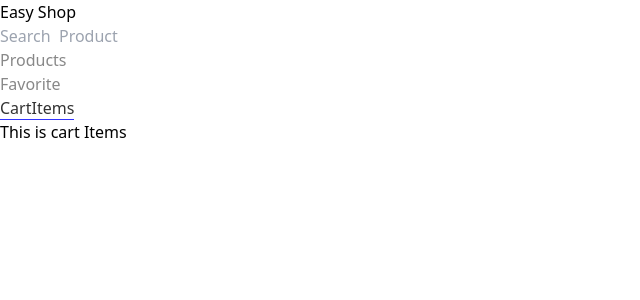
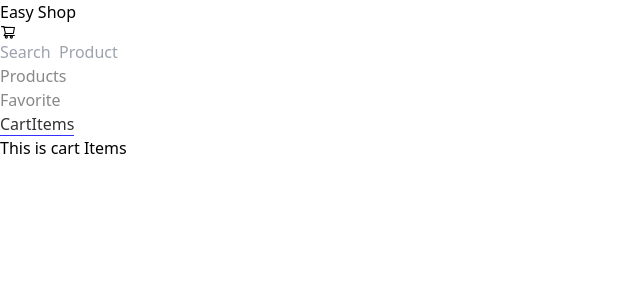
Before and after one commit to HtetWaiYan7191/easy-shop, a React (Vite) app in the folder easy-shop/: page /cartItems in a window 1280 px wide. Shown: the top 300 px of the page, without its empty margins (0-640 px from the left). Built offline with nearby package versions, Linux system fonts and the light colour scheme.

Commit message:
Modified update add icon

```diff
--- a/easy-shop/src/components/Navbar.jsx
+++ b/easy-shop/src/components/Navbar.jsx
@@ -1,5 +1,6 @@
 import React, { useState } from 'react'
 import { Link, NavLink, useNavigate } from 'react-router-dom';
+import {AiOutlineShoppingCart} from 'react-icons/ai'
 import '../styles/Navbar.css';
 
 const Navbar = () => {
@@ -12,7 +13,10 @@ const Navbar = () => {
   };
   return (
     <nav className='flex justify-between items-center border border-b-1'>
-      <Link to="/"><h1 className='text-3xl font-semibold ps-10 py-5'>Easy Shop</h1></Link>
+      <Link to="/" className=' flex items-center'>
+        <h1 className='text-3xl font-semibold ps-10 py-5 font-mono'>Easy Shop</h1>
+        <AiOutlineShoppingCart className=" text-4xl text-teal-500 ms-4"/>
+        </Link>
         <form onSubmit={handleSubmit}>
           <input type="text" value={inputSearch} onChange={(e) => setInputSearch(e.target.value)}  placeholder='Search  Product'  className=' outline-none border-b-2  focus:outline-none focus:border-b-teal-600   border-b-teal-300 placeholder:ps-1 ps-2'/>
         </form>
```
